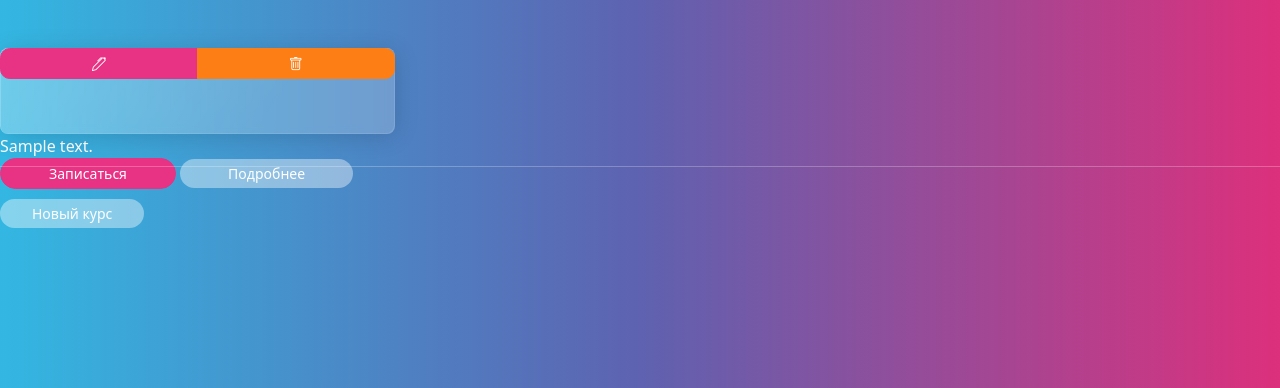
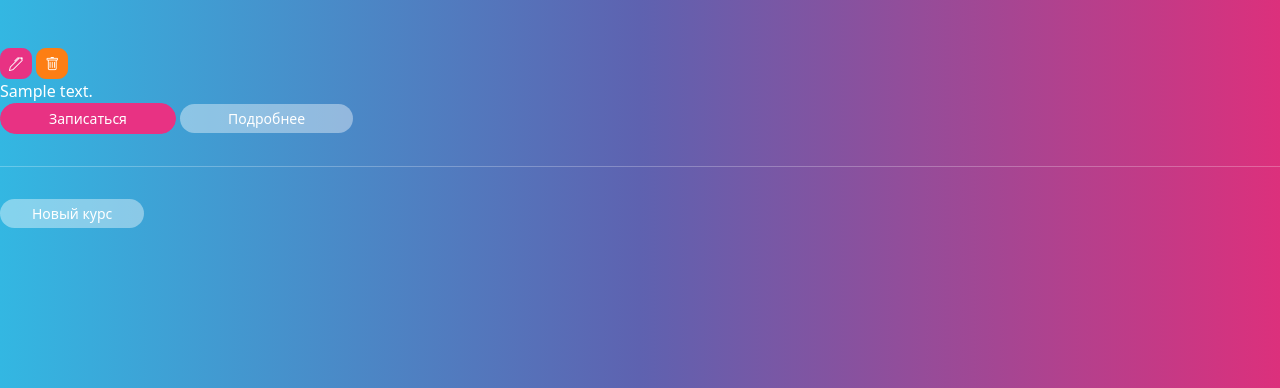
Before and after one commit to DmitryIvanov94/otus_django_project, a Django app: page /course/list/ in a window 1280 px wide. Shown: the part 82-470 px from the top of the page. Run offline with Django 5.2, Linux system fonts and the light colour scheme; a user stored in the database is signed in; tables that the repository leaves empty hold one stand-in row (values such as "Sample post"); some libraries are stand-ins or nearby versions.

```diff
--- a/mainapp/templates/mainapp/categorycourse_confirm_delete.html
+++ b/mainapp/templates/mainapp/categorycourse_confirm_delete.html
@@ -7,7 +7,7 @@
 {% block body %}
 <div class="text-center bg-body-tertiary rounded-3">
     <i class="bi bi-trash"></i>
-    <h3 class="text-body-emphasis">Вы действительно хотите удалить категорию курсов</h3>
+    <h3 class="text-body-emphasis">Удалить категорию?</h3>
     <h2 class="p-3 mb-2 bg-danger text-white">"{{object.name}}"?</h2>
     <div class="d-inline-flex gap-2 mb-5">
         <form method="post">
--- a/mainapp/templates/mainapp/course_confirm_delete.html
+++ b/mainapp/templates/mainapp/course_confirm_delete.html
@@ -7,7 +7,7 @@
 {% block body %}
 <div class="text-center bg-body-tertiary rounded-3">
     <i class="bi bi-trash"></i>
-    <h3 class="text-body-emphasis">Вы действительно хотите удалить курс</h3>
+    <h3 class="text-body-emphasis">Удалить курс?</h3>
     <h2 class="p-3 mb-2 bg-danger text-white">"{{object.name}}"?</h2>
     <div class="d-inline-flex gap-2 mb-5">
         <form method="post">
--- a/mainapp/templates/mainapp/course_list.html
+++ b/mainapp/templates/mainapp/course_list.html
@@ -8,9 +8,9 @@
 <div class="row row-cols-1 row-cols-md-3 g-4">
   {% for course in course_list %}
       <div class="col">
-            <div class="card h-100">
+        <div class="card-body">
             {% if user.is_authenticated %}
-                <div class="btn-group float-end" role="group" aria-label="Basic example">
+            <div class="card-text" role="group" aria-label="Basic example">
               <a class="btn btn-sm btn-primary" href="{% url 'mainapp:course_update' pk=course.pk %}"><i class="bi bi-pen"></i></a>
               <a class="btn btn-sm btn-danger" href="{% url 'mainapp:course_delete' pk=course.pk %}"><i class="bi bi-trash"></i></a>
             </div>
```
Also changed, not shown: mainapp/templates/mainapp/lesson_list.html (+3 -4 lines), mainapp/migrations/0001_initial.py (deleted), readme.md (added). Lines whose indentation alone changed are shown as unchanged.
